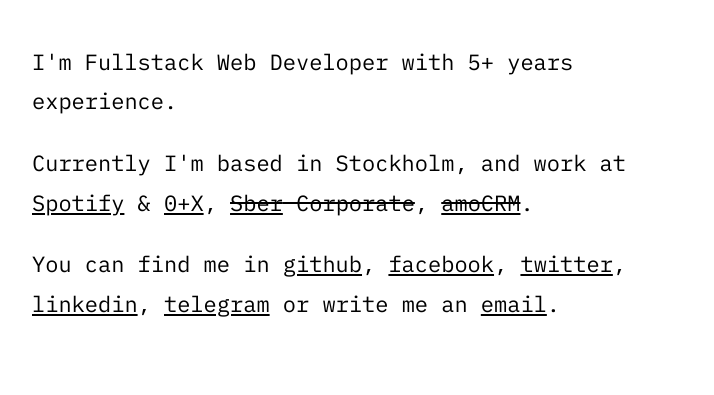
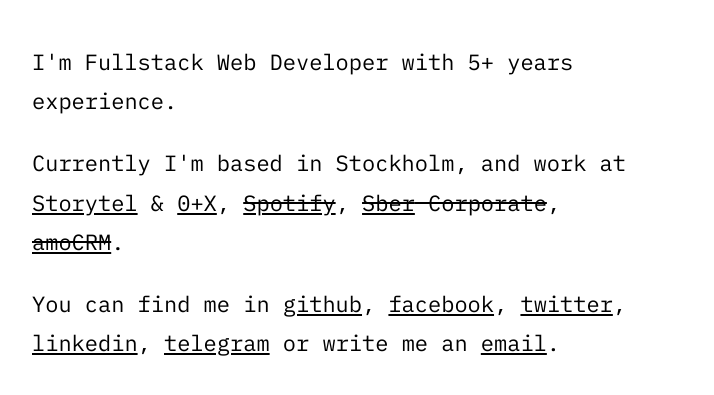
Before and after one commit to bibblebabl/belogurovigor.com, a plain HTML site: page index.html in a window 1280 px wide. Shown: the part 385-780 px from the top of the page, without its empty margins (96-810 px from the left). Drawn offline with Linux system fonts and the light colour scheme.

Commit message:
Updates work info

```diff
--- a/index.html
+++ b/index.html
@@ -76,7 +76,7 @@
         </p>
         <p class="description__text">
           Currently I'm based in Stockholm, and work at
-          <a href="https://spotify.com">Spotify</a> & <a href="https://0x.se">0+X</a>,
+          <a href="https://storytel.com">Storytel</a> & <a href="https://0x.se">0+X</a>, <s><a href="https://spotify.com">Spotify</a></s>,
           <s><a href="https://www.sberbank.ru/en/s_m_business">Sber</a>
           Corporate</s>, <s><a href="https://www.amocrm.com">amoCRM</a></s>.
         </p>
```
